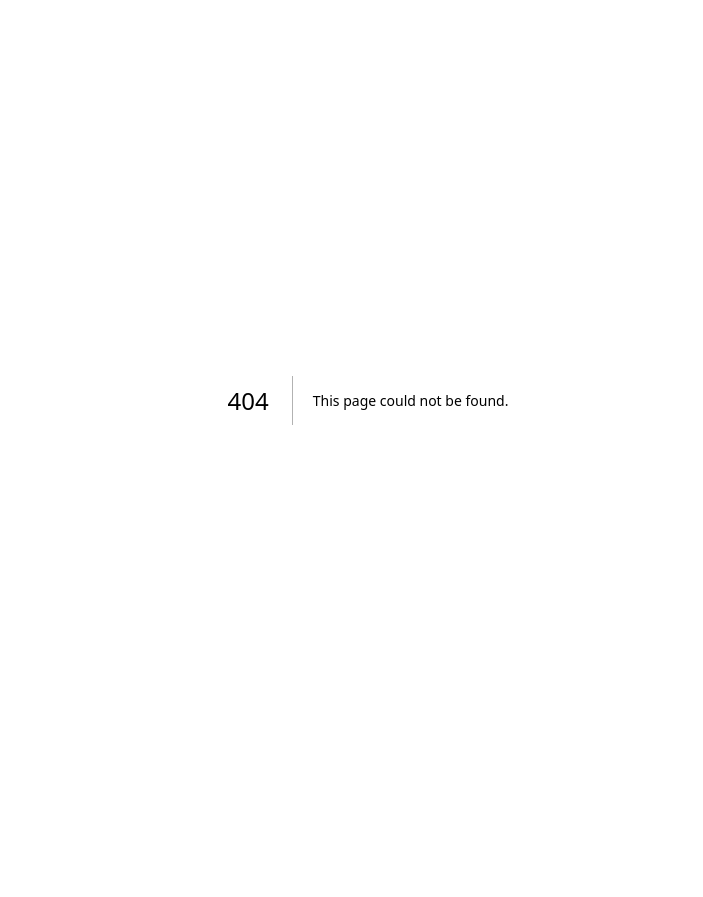
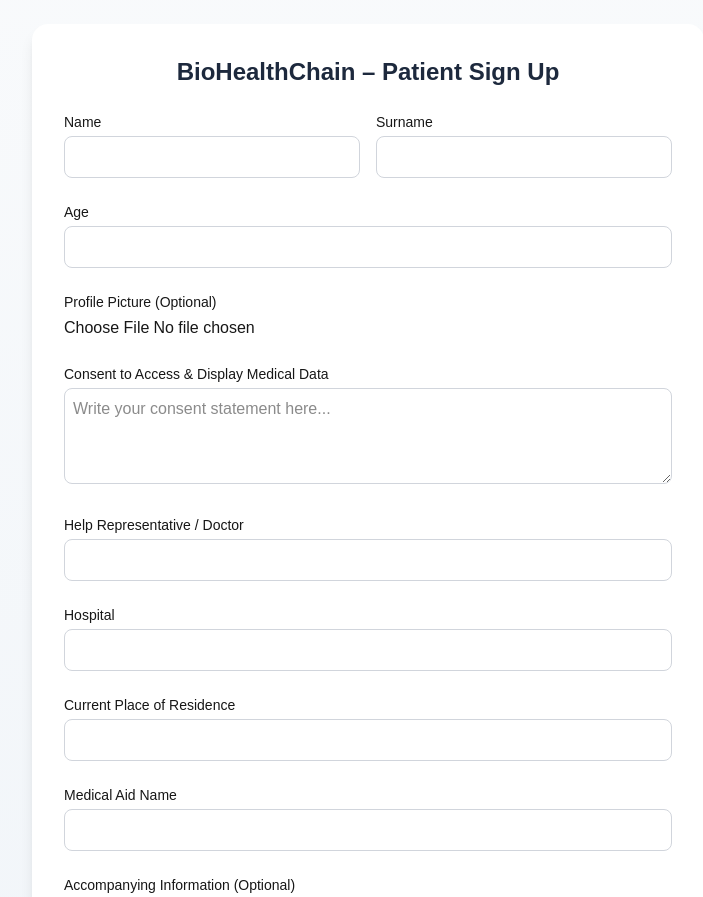
Before and after one commit to sandileSiwundla/BioHealthChain, a Next.js app: page /PatientSignUp in a window 1280 px wide. Before the commit this address had no page. Shown: the top 897 px of the page, without its empty margins (272-975 px from the left). Before the commit the page ends 800 px from the top, so only its background shows below. Built offline with nearby package versions, Linux system fonts and the light colour scheme.

Commit message:
Added SignUp

```diff
--- /dev/null
+++ b/app/PatientSignUp/page.tsx
@@ -0,0 +1,204 @@
+"use client";
+
+import { useState } from "react";
+
+export default function SignUp() {
+  const [formData, setFormData] = useState({
+    name: "",
+    surname: "",
+    age: "",
+    picture: null as File | null,
+    consent: "",
+    helpRepresentative: "",
+    hospital: "",
+    residence: "",
+    medicalAid: "",
+    medicalAidInfo: "",
+  });
+
+  const handleChange = (e: React.ChangeEvent<HTMLInputElement | HTMLTextAreaElement>) => {
+    const { name, value, files } = e.target as HTMLInputElement;
+    if (files && files[0]) {
+      setFormData((prev) => ({ ...prev, [name]: files[0] }));
+    } else {
+      setFormData((prev) => ({ ...prev, [name]: value }));
+    }
+  };
+
+  const handleSubmit = (e: React.FormEvent) => {
+    e.preventDefault();
+    console.log(formData); // Replace with your API call
+  };
+
+  return (
+    <div className="flex items-center justify-center min-h-screen bg-gradient-to-b from-slate-50 to-slate-100 p-6">
+      <div className="w-full max-w-2xl bg-white rounded-2xl shadow-lg p-8">
+        <h1 className="text-2xl font-bold text-center mb-6 text-slate-800">
+          BioHealthChain – Patient Sign Up
+        </h1>
+
+        <form onSubmit={handleSubmit} className="grid gap-6">
+          {/* Name + Surname */}
+          <div className="grid grid-cols-1 md:grid-cols-2 gap-4">
+            <div>
+              <label htmlFor="name" className="block text-sm font-medium mb-1">
+                Name
+              </label>
+              <input
+                id="name"
+                name="name"
+                value={formData.name}
+                onChange={handleChange}
+                required
+                className="w-full rounded-lg border border-gray-300 p-2 focus:outline-none focus:ring-2 focus:ring-blue-500"
+              />
+            </div>
+            <div>
+              <label htmlFor="surname" className="block text-sm font-medium mb-1">
+                Surname
+              </label>
+              <input
+                id="surname"
+                name="surname"
+                value={formData.surname}
+                onChange={handleChange}
+                required
+                className="w-full rounded-lg border border-gray-300 p-2 focus:outline-none focus:ring-2 focus:ring-blue-500"
+              />
+            </div>
+          </div>
+
+          {/* Age */}
+          <div>
+            <label htmlFor="age" className="block text-sm font-medium mb-1">
+              Age
+            </label>
+            <input
+              id="age"
+              name="age"
+              type="number"
+              value={formData.age}
+              onChange={handleChange}
+              required
+              className="w-full rounded-lg border border-gray-300 p-2 focus:outline-none focus:ring-2 focus:ring-blue-500"
+            />
+          </div>
+
+          {/* Picture */}
+          <div>
+            <label htmlFor="picture" className="block text-sm font-medium mb-1">
+              Profile Picture (Optional)
+            </label>
+            <input
+              id="picture"
+              name="picture"
+              type="file"
+              accept="image/*"
+              onChange={handleChange}
+              className="w-full"
+            />
+          </div>
+
+          {/* Consent */}
+          <div>
+            <label htmlFor="consent" className="block text-sm font-medium mb-1">
+              Consent to Access & Display Medical Data
+            </label>
+            <textarea
+              id="consent"
+              name="consent"
+              value={formData.consent}
+              onChange={handleChange}
+              placeholder="Write your consent statement here..."
+              required
+              className="w-full rounded-lg border border-gray-300 p-2 h-24 focus:outline-none focus:ring-2 focus:ring-blue-500"
+            />
+          </div>
+
+          {/* Help Representative */}
+          <div>
+            <label htmlFor="helpRepresentative" className="block text-sm font-medium mb-1">
+              Help Representative / Doctor
+            </label>
+            <input
+              id="helpRepresentative"
+              name="helpRepresentative"
+              value={formData.helpRepresentative}
+              onChange={handleChange}
+              required
+              className="w-full rounded-lg border border-gray-300 p-2 focus:outline-none focus:ring-2 focus:ring-blue-500"
+            />
+          </div>
+
+          {/* Hospital */}
+          <div>
+            <label htmlFor="hospital" className="block text-sm font-medium mb-1">
+              Hospital
+            </label>
+            <input
+              id="hospital"
+              name="hospital"
+              value={formData.hospital}
+              onChange={handleChange}
+              required
+              className="w-full rounded-lg border border-gray-300 p-2 focus:outline-none focus:ring-2 focus:ring-blue-500"
+            />
+          </div>
+
+          {/* Residence */}
+          <div>
+            <label htmlFor="residence" className="block text-sm font-medium mb-1">
+              Current Place of Residence
+            </label>
+            <input
+              id="residence"
+              name="residence"
+              value={formData.residence}
+              onChange={handleChange}
+              required
+              className="w-full rounded-lg border border-gray-300 p-2 focus:outline-none focus:ring-2 focus:ring-blue-500"
+            />
+          </div>
+
+          {/* Medical Aid */}
+          <div>
+            <label htmlFor="medicalAid" className="block text-sm font-medium mb-1">
+              Medical Aid Name
+            </label>
+            <input
+              id="medicalAid"
+              name="medicalAid"
+              value={formData.medicalAid}
+              onChange={handleChange}
+              required
+              className="w-full rounded-lg border border-gray-300 p-2 focus:outline-none focus:ring-2 focus:ring-blue-500"
+            />
+          </div>
+
+          {/* Medical Aid Info */}
+          <div>
+            <label htmlFor="medicalAidInfo" className="block text-sm font-medium mb-1">
+              Accompanying Information (Optional)
+            </label>
+            <textarea
+              id="medicalAidInfo"
+              name="medicalAidInfo"
+              value={formData.medicalAidInfo}
+              onChange={handleChange}
+              placeholder="Extra medical aid details if applicable..."
+              className="w-full rounded-lg border border-gray-300 p-2 h-20 focus:outline-none focus:ring-2 focus:ring-blue-500"
+            />
+          </div>
+
+          {/* Submit */}
+          <button
+            type="submit"
+            className="w-full bg-blue-600 text-white py-2 rounded-lg hover:bg-blue-700 transition"
+          >
+            Sign Up
+          </button>
+        </form>
+      </div>
+    </div>
+  );
+}
--- a/app/patients/page.tsx
+++ b/app/patients/page.tsx
@@ -2,6 +2,7 @@
 
 import React, { useState } from "react";
 import Link from "next/link";
+import SignUp from "@/app/PatientSignUp/page";
 
 const LoginPage: React.FC = () => {
   const [password, setPassword] = useState("");
@@ -30,7 +31,7 @@
               required
             />
           </div>
-          <Link href={"/components/PatientFiles/PatientHome.tsx"}>
+          <Link href={"/components/PatientFiles/SignUp"}>
           <button
             type="submit"
             className="w-full py-3 mt-4 bg-blue-600 rounded-lg font-semibold hover:bg-blue-700 transition"
@@ -40,7 +41,7 @@
           </Link>
         </form>
         <p className="mt-6 text-center text-gray-300">
-          Don't have an account? <a href="/components/PatientFiles/SignUp.tsx" className="text-blue-400 hover:underline">Sign Up</a>
+          Don't have an account? <a href="/PatientSignUp" className="text-blue-400 hover:underline">Sign Up</a>
         </p>
       </div>
     </div>
```
Also changed, not shown: components/PatientFiles/PatientHome.tsx (deleted), components/PatientFiles/SignUp.tsx (deleted).
